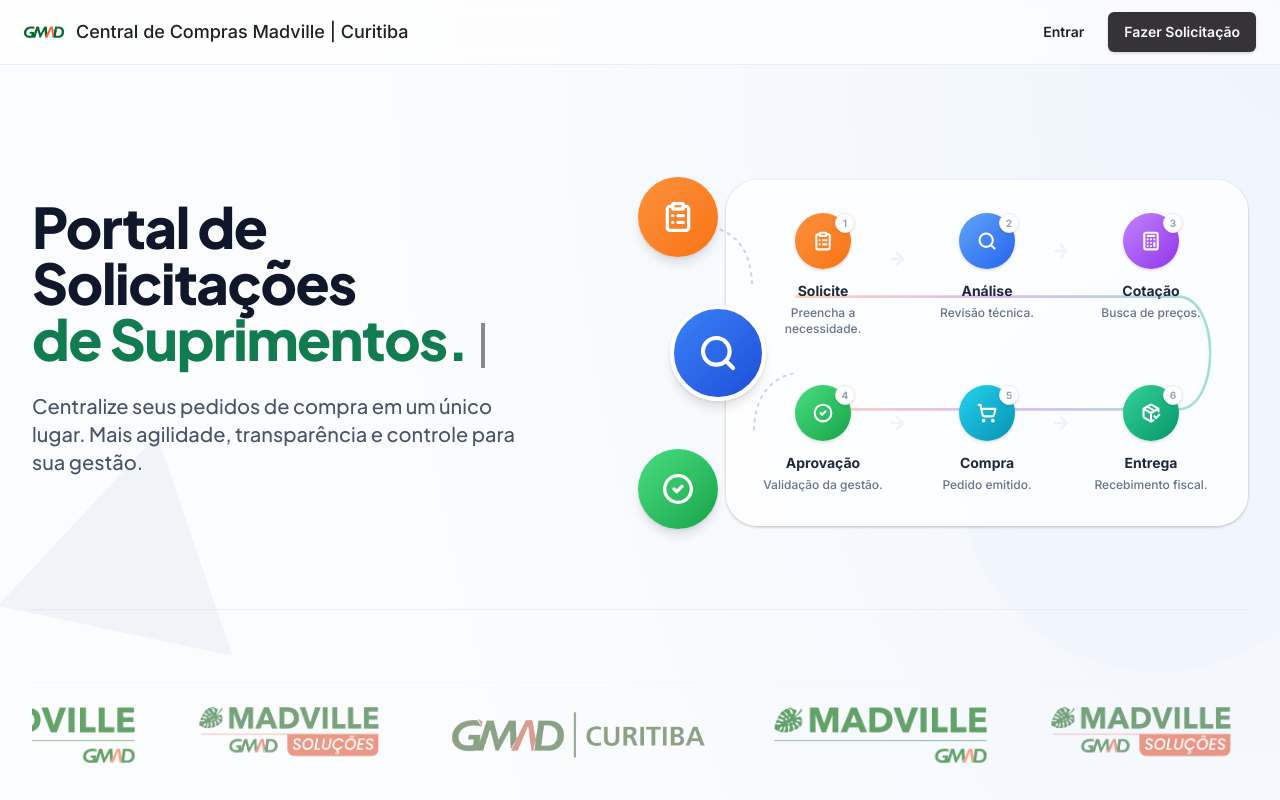
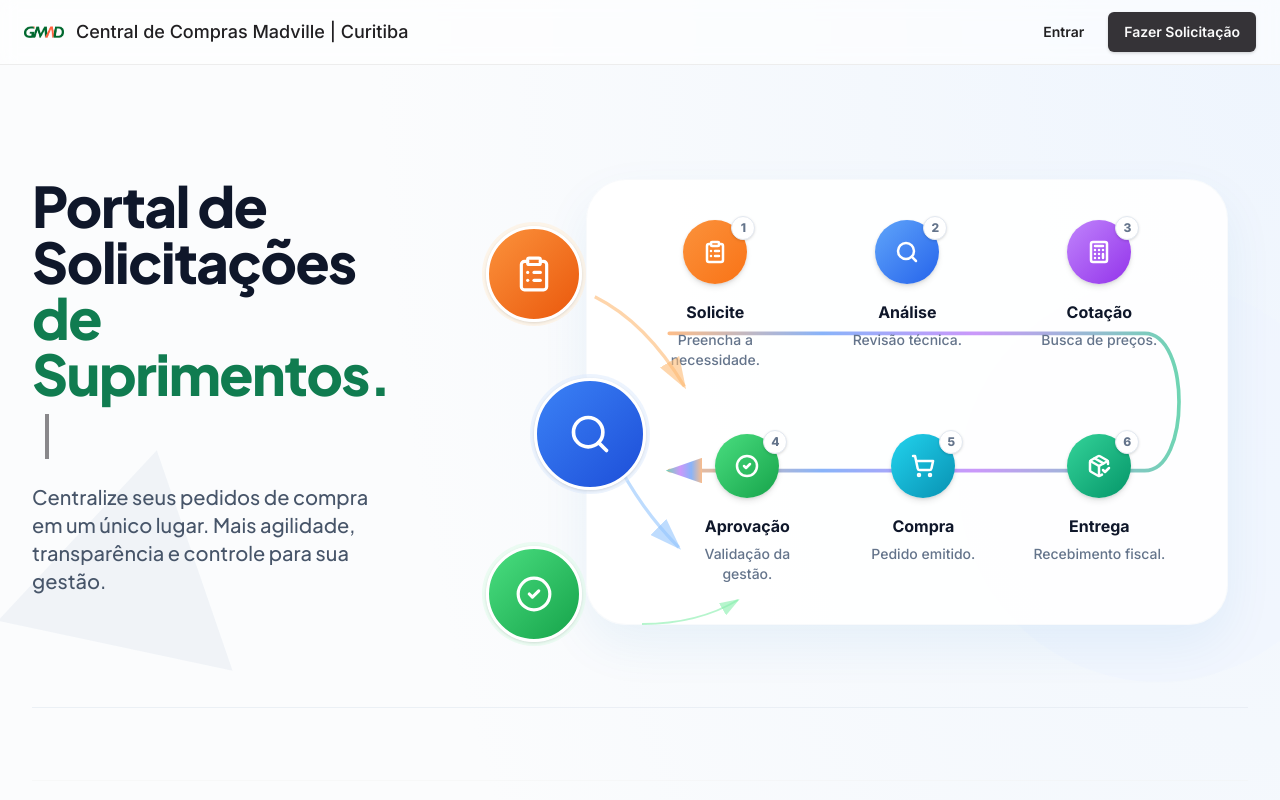
Before and after one commit to borba-anderson/comprasmadville, a React (Vite) app: page / in a window 1280 px wide. Shown: the top 800 px of the page. Built offline with nearby package versions, Linux system fonts and the light colour scheme; the HTML template or start-up script is replaced by a standard one.

Commit message:
Code edited in Lovable Code Editor
Edited UI in Lovable

```diff
--- a/src/components/home/HeroFlowDiagram.tsx
+++ b/src/components/home/HeroFlowDiagram.tsx
@@ -9,107 +9,177 @@ export const HeroFlowDiagram = () => {
       title: "Solicite",
       desc: "Preencha a necessidade.",
       color: "from-orange-400 to-orange-500",
+      shadow: "shadow-orange-300/40",
     },
-    { id: "2", icon: Search, title: "Análise", desc: "Revisão técnica.", color: "from-blue-400 to-blue-600" },
-    { id: "3", icon: Calculator, title: "Cotação", desc: "Busca de preços.", color: "from-purple-400 to-purple-600" },
+    {
+      id: "2",
+      icon: Search,
+      title: "Análise",
+      desc: "Revisão técnica.",
+      color: "from-blue-400 to-blue-600",
+      shadow: "shadow-blue-300/40",
+    },
+    {
+      id: "3",
+      icon: Calculator,
+      title: "Cotação",
+      desc: "Busca de preços.",
+      color: "from-purple-400 to-purple-600",
+      shadow: "shadow-purple-300/40",
+    },
     {
       id: "4",
       icon: CheckCircle2,
       title: "Aprovação",
       desc: "Validação da gestão.",
       color: "from-green-400 to-green-600",
+      shadow: "shadow-green-300/40",
     },
-    { id: "5", icon: ShoppingCart, title: "Compra", desc: "Pedido emitido.", color: "from-cyan-400 to-cyan-600" },
+    {
+      id: "5",
+      icon: ShoppingCart,
+      title: "Compra",
+      desc: "Pedido emitido.",
+      color: "from-cyan-400 to-cyan-600",
+      shadow: "shadow-cyan-300/40",
+    },
     {
       id: "6",
       icon: PackageCheck,
       title: "Entrega",
       desc: "Recebimento fiscal.",
       color: "from-emerald-400 to-emerald-600",
+      shadow: "shadow-emerald-300/40",
     },
   ];
 
   return (
-    <div className="relative flex items-center justify-center lg:justify-end w-full max-w-4xl">
+    <div className="relative flex items-center justify-center lg:justify-end w-full max-w-5xl xl:pr-8">
       {/* === PARTE 1: ÍCONES FLUTUANTES (Esquerda - Fora do Card) === */}
-      <div className="hidden xl:flex flex-col gap-12 mr-[-40px] z-20 relative">
+      {/* Estes ícones representam o 'resumo' visual que flutua fora do card, conforme a imagem */}
+      <div className="hidden xl:flex flex-col gap-14 mr-[-60px] z-30 relative top-8">
         {/* Flutuante 1: Laranja */}
         <div className="relative group">
-          <div className="w-20 h-20 rounded-full bg-gradient-to-br from-orange-400 to-orange-500 shadow-xl shadow-orange-300/40 flex items-center justify-center text-white transform transition-transform group-hover:scale-110">
-            <ClipboardList size={32} strokeWidth={2.5} />
+          <div className="w-24 h-24 rounded-full bg-gradient-to-br from-orange-400 to-orange-600 shadow-2xl shadow-orange-400/30 flex items-center justify-center text-white transform transition-transform group-hover:scale-105 border-[3px] border-white ring-4 ring-orange-100/50">
+            <ClipboardList size={38} strokeWidth={2} />
           </div>
-          {/* Seta Curva conectando ao próximo */}
+          {/* Seta Curva (Laranja -> Azul) */}
           <svg
-            className="absolute top-1/2 left-1/2 w-24 h-24 -z-10 text-slate-300"
-            style={{ transform: "translate(10px, 10px)" }}
+            className="absolute top-[60%] left-[60%] w-32 h-32 -z-10 text-orange-300/60"
+            viewBox="0 0 100 100"
+            fill="none"
           >
-            <path d="M 0 0 Q 40 10 40 60" stroke="currentColor" strokeWidth="2" fill="none" strokeDasharray="4 4" />
+            <path
+              d="M 10 10 Q 50 30 80 80"
+              stroke="currentColor"
+              strokeWidth="2.5"
+              fill="none"
+              markerEnd="url(#arrowhead-orange)"
+            />
+            <defs>
+              <marker id="arrowhead-orange" markerWidth="10" markerHeight="7" refX="9" refY="3.5" orient="auto">
+                <polygon points="0 0, 10 3.5, 0 7" fill="currentColor" />
+              </marker>
+            </defs>
           </svg>
         </div>
 
         {/* Flutuante 2: Azul */}
-        <div className="relative group ml-8">
-          <div className="w-24 h-24 rounded-full bg-gradient-to-br from-blue-500 to-blue-700 shadow-xl shadow-blue-400/40 flex items-center justify-center text-white transform transition-transform group-hover:scale-110 border-4 border-white">
-            <Search size={40} strokeWidth={2.5} />
+        <div className="relative group ml-12">
+          <div className="w-28 h-28 rounded-full bg-gradient-to-br from-blue-500 to-blue-700 shadow-2xl shadow-blue-500/30 flex items-center justify-center text-white transform transition-transform group-hover:scale-105 border-[3px] border-white ring-4 ring-blue-100/50">
+            <Search size={44} strokeWidth={2} />
           </div>
-          {/* Seta Curva conectando ao próximo */}
+          {/* Seta Curva (Azul -> Verde) */}
           <svg
-            className="absolute top-1/2 left-1/2 w-24 h-24 -z-10 text-slate-300"
-            style={{ transform: "translate(-20px, 20px) scaleX(-1)" }}
+            className="absolute top-[60%] left-[60%] w-32 h-32 -z-10 text-blue-300/60"
+            viewBox="0 0 100 100"
+            fill="none"
           >
-            <path d="M 0 0 Q 40 10 40 60" stroke="currentColor" strokeWidth="2" fill="none" strokeDasharray="4 4" />
+            <path
+              d="M 10 10 Q 30 50 60 80"
+              stroke="currentColor"
+              strokeWidth="2.5"
+              fill="none"
+              markerEnd="url(#arrowhead-blue)"
+            />
+            <defs>
+              <marker id="arrowhead-blue" markerWidth="10" markerHeight="7" refX="9" refY="3.5" orient="auto">
+                <polygon points="0 0, 10 3.5, 0 7" fill="currentColor" />
+              </marker>
+            </defs>
           </svg>
         </div>
 
         {/* Flutuante 3: Verde */}
         <div className="relative group">
-          <div className="w-20 h-20 rounded-full bg-gradient-to-br from-green-400 to-green-600 shadow-xl shadow-green-300/40 flex items-center justify-center text-white transform transition-transform group-hover:scale-110">
-            <CheckCircle2 size={32} strokeWidth={2.5} />
+          <div className="w-24 h-24 rounded-full bg-gradient-to-br from-green-400 to-green-600 shadow-2xl shadow-green-400/30 flex items-center justify-center text-white transform transition-transform group-hover:scale-105 border-[3px] border-white ring-4 ring-green-100/50">
+            <CheckCircle2 size={38} strokeWidth={2} />
           </div>
+          {/* Seta Curva (Verde -> Card) */}
+          <svg
+            className="absolute top-[40%] left-[80%] w-40 h-20 -z-10 text-green-300/60"
+            viewBox="0 0 150 100"
+            fill="none"
+          >
+            <path
+              d="M 10 50 Q 80 50 130 20"
+              stroke="currentColor"
+              strokeWidth="2.5"
+              fill="none"
+              markerEnd="url(#arrowhead-green)"
+            />
+            <defs>
+              <marker id="arrowhead-green" markerWidth="10" markerHeight="7" refX="9" refY="3.5" orient="auto">
+                <polygon points="0 0, 10 3.5, 0 7" fill="currentColor" />
+              </marker>
+            </defs>
+          </svg>
         </div>
       </div>
 
       {/* === PARTE 2: CARD BRANCO DETALHADO (Direita) === */}
-      <div className="bg-white/80 backdrop-blur-sm rounded-[2rem] p-6 md:p-8 shadow-2xl shadow-slate-200/60 border border-white relative z-10 w-full max-w-2xl">
-        {/* SVG de Conexão Linear (Cobra) */}
+      <div className="bg-white/90 backdrop-blur-md rounded-[2.5rem] p-8 md:p-10 shadow-[0_20px_50px_rgba(8,_112,_184,_0.07)] border border-slate-100/50 relative z-10 w-full max-w-3xl">
+        {/* SVG de Conexão Linear (Cobra Colorida) dentro do Card */}
         <svg
           className="absolute top-0 left-0 w-full h-full z-0 hidden md:block pointer-events-none"
-          viewBox="0 0 600 300"
+          viewBox="0 0 700 350"
           fill="none"
         >
           <defs>
             <linearGradient id="line-gradient" x1="0%" y1="0%" x2="100%" y2="0%">
               <stop offset="0%" stopColor="#fb923c" /> {/* Laranja */}
-              <stop offset="50%" stopColor="#a855f7" /> {/* Roxo */}
+              <stop offset="30%" stopColor="#3b82f6" /> {/* Azul */}
+              <stop offset="60%" stopColor="#a855f7" /> {/* Roxo */}
               <stop offset="100%" stopColor="#10b981" /> {/* Verde */}
             </linearGradient>
+            <marker id="arrowhead-flow" markerWidth="10" markerHeight="7" refX="9" refY="3.5" orient="auto">
+              <polygon points="0 0, 10 3.5, 0 7" fill="url(#line-gradient)" />
+            </marker>
           </defs>
 
-          {/* Linha 1 (Direita) -> Curva -> Linha 2 (Esquerda) */}
+          {/* Caminho da Seta Sinuosa (Snake): Conecta 1->2->3, desce e volta para 4->5->6 */}
+          {/* Esta linha simula o fluxo contínuo entre as duas linhas de ícones */}
           <path
-            d="M 80 85 L 520 85 C 570 85, 570 215, 520 215 L 80 215"
+            d="M 90 100 L 610 100 C 660 100, 660 250, 610 250 L 90 250"
             stroke="url(#line-gradient)"
-            strokeWidth="3"
+            strokeWidth="4"
             strokeLinecap="round"
             fill="none"
-            className="opacity-40"
+            className="opacity-60"
+            markerEnd="url(#arrowhead-flow)"
           />
         </svg>
 
-        <div className="flex flex-col gap-12 relative z-10">
+        <div className="flex flex-col gap-16 relative z-10">
           {/* LINHA 1: 1 -> 2 -> 3 */}
-          <div className="flex justify-between items-start gap-2 md:gap-4">
+          <div className="flex justify-between items-start gap-4 md:gap-8 px-4">
             {detailedSteps.slice(0, 3).map((step, idx) => (
               <DetailedStep key={step.id} step={step} showArrow={idx < 2} />
             ))}
           </div>
 
-          {/* LINHA 2: 6 <- 5 <- 4 (Visualmente invertido na ordem do array para alinhar com o fluxo da 'cobra')
-              Na verdade, queremos renderizar 4 -> 5 -> 6 visualmente, mas o SVG conecta 3 ao 6?
-              Não, o fluxo é: 1->2->3 (Curva) 4->5->6. Vamos manter a ordem lógica visual.
-          */}
-          <div className="flex justify-between items-start gap-2 md:gap-4 pl-0 md:pl-0">
-            {/* Renderizando 4, 5, 6 */}
+          {/* LINHA 2: 4 -> 5 -> 6 */}
+          <div className="flex justify-between items-start gap-4 md:gap-8 px-4 md:pl-12">
             {detailedSteps.slice(3, 6).map((step, idx) => (
               <DetailedStep key={step.id} step={step} showArrow={idx < 2} isBottomRow />
             ))}
@@ -122,33 +192,26 @@ export const HeroFlowDiagram = () => {
 
 // Sub-componente para os itens do Card
 const DetailedStep = ({ step, showArrow, isBottomRow }: { step: any; showArrow: boolean; isBottomRow?: boolean }) => (
-  <div className="flex items-center flex-1 last:flex-none">
-    <div className="flex flex-col items-center text-center w-24 md:w-32 relative">
+  <div className="flex items-center flex-1 last:flex-none group relative">
+    <div className="flex flex-col items-center text-center w-28 md:w-36 relative z-10">
       {/* Círculo do Ícone */}
       <div
         className={`
-        w-12 h-12 md:w-14 md:h-14 rounded-full flex items-center justify-center text-white shadow-md mb-3
-        bg-gradient-to-br ${step.color}
+        w-14 h-14 md:w-16 md:h-16 rounded-full flex items-center justify-center text-white mb-4
+        bg-gradient-to-br ${step.color} shadow-lg ${step.shadow} transform transition-transform group-hover:scale-110
       `}
       >
-        <step.icon size={20} strokeWidth={2.5} />
+        <step.icon size={24} strokeWidth={2.5} />
       </div>
 
       {/* Número Badge */}
-      <div className="absolute top-0 right-6 md:right-8 bg-white text-[10px] font-bold text-slate-400 w-5 h-5 rounded-full flex items-center justify-center border shadow-sm">
+      <div className="absolute -top-1 right-6 md:right-8 bg-white text-xs font-extrabold text-slate-500 w-6 h-6 rounded-full flex items-center justify-center border border-slate-200 shadow-sm z-20">
         {step.id}
       </div>
 
       {/* Textos */}
-      <h4 className="text-xs md:text-sm font-bold text-slate-800 mb-1">{step.title}</h4>
-      <p className="text-[10px] md:text-xs text-slate-500 font-medium leading-tight px-1">{step.desc}</p>
+      <h4 className="text-sm md:text-base font-bold text-slate-900 mb-1.5">{step.title}</h4>
+      <p className="text-xs md:text-sm text-slate-500 font-medium leading-snug px-1">{step.desc}</p>
     </div>
-
-    {/* Setinha simples entre os itens (apenas mobile/tablet onde o SVG grande não aparece bem, ou para reforçar) */}
-    {showArrow && (
-      <div className="hidden md:flex flex-1 justify-center -mt-8 text-slate-200">
-        <ArrowRight size={20} strokeWidth={3} className="opacity-50" />
-      </div>
-    )}
   </div>
 );
```
